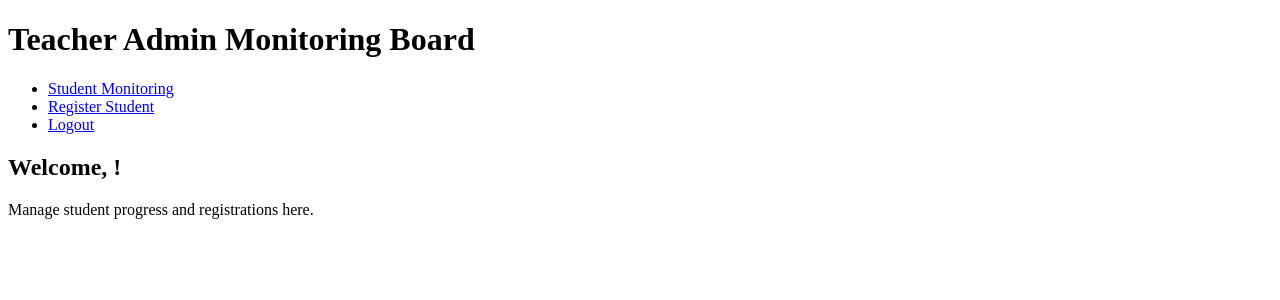
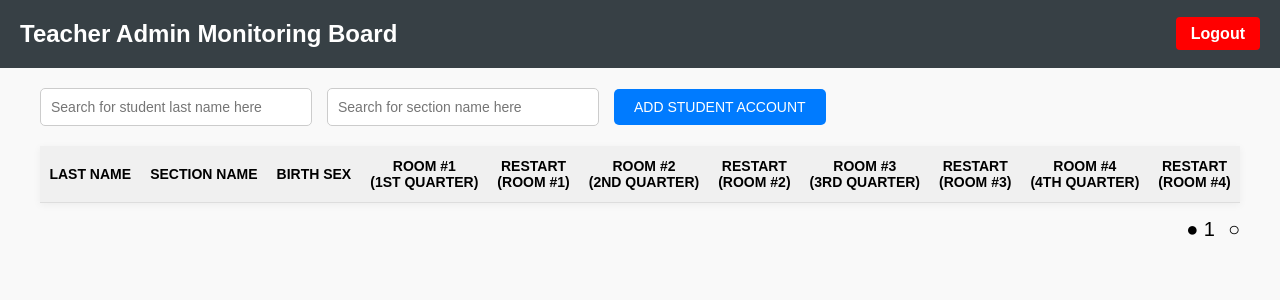
Before and after one commit to InFeliouS/libertys_path_api, a PHP site: page /libertys_path_api/html/dashboard_view.html in a window 1280 px wide. Shown: the top 300 px of the page. Run offline with PHP 8.4, Linux system fonts and the light colour scheme; lists and menus that the app fills with data are empty.

Commit message:
04/15/2025 @10:54AM
- ui fix sa 404
- path fix sa 404
- starting pa lang sa monitoring board pero linking pa lang nung logout btn and add student account btn - na working naman yun don't worry - sira lang muna yung html HAHAHAHA

```diff
--- a/css/dashboard_view.css
+++ b/css/dashboard_view.css
@@ -0,0 +1,113 @@
+body {
+    font-family: Arial, sans-serif;
+    background-color: #f9f9f9;
+    margin: 0;
+    padding: 0;
+}
+
+header {
+    background-color: #374045;
+    color: white;
+    padding: 20px;
+    display: flex;
+    justify-content: space-between;
+    align-items: center;
+}
+
+header h1 {
+    margin: 0;
+    font-size: 24px;
+}
+
+nav ul {
+    list-style-type: none;
+    display: flex;
+    gap: 15px;
+    margin: 0;
+    padding: 0;
+}
+
+nav li {
+    display: inline;
+}
+
+nav a {
+    color: white;
+    text-decoration: none;
+    background-color: red;
+    padding: 8px 15px;
+    border-radius: 4px;
+    font-weight: bold;
+}
+
+main {
+    padding: 20px;
+    max-width: 1200px;
+    margin: 0 auto;
+}
+
+.search-bar {
+    display: flex;
+    flex-wrap: wrap;
+    gap: 15px;
+    margin-bottom: 20px;
+    align-items: center;
+}
+
+input[type="text"] {
+    padding: 10px;
+    width: 250px;
+    border: 1px solid #ccc;
+    border-radius: 5px;
+    font-size: 14px;
+}
+
+.add-btn {
+    background-color: #007bff;
+    color: white;
+    border: none;
+    padding: 10px 20px;
+    border-radius: 5px;
+    cursor: pointer;
+    font-size: 14px;
+    transition: background-color 0.3s ease;
+}
+
+.add-btn:hover {
+    background-color: #0056b3;
+}
+
+table {
+    width: 100%;
+    border-collapse: collapse;
+    background-color: white;
+    box-shadow: 0 2px 8px rgba(0, 0, 0, 0.05);
+}
+
+th, td {
+    padding: 12px 8px;
+    text-align: center;
+    border-bottom: 1px solid #ddd;
+    font-size: 14px;
+}
+
+th {
+    background-color: #f0f0f0;
+    font-weight: bold;
+}
+
+.pagination {
+    margin-top: 15px;
+    text-align: right;
+    font-size: 18px;
+}
+
+.pagination span {
+    font-size: 20px;
+    margin-left: 8px;
+    cursor: pointer;
+}
+
+.pagination span:hover {
+    color: #007bff;
+}
--- a/html/dashboard_view.html
+++ b/html/dashboard_view.html
@@ -1,9 +1,9 @@
 <!DOCTYPE html>
 <html lang="en">
 <head>
-    <meta charset="UTF-8">
-    <meta name="viewport" content="width=device-width, initial-scale=1.0">
-    <title>Monitoring Board</title>
+    <meta charset="UTF-8" />
+    <meta name="viewport" content="width=device-width, initial-scale=1.0"/>
+    <title>Liberty's Path | Monitoring</title>
     <link rel="icon" href="/libertys_path_api/assets/libertys-path-logo-2d.png" type="image/png"/>
     <link rel="stylesheet" href="/libertys_path_api/css/dashboard_view.css"/>
 </head>
@@ -11,17 +11,44 @@
     <header>
         <h1>Teacher Admin Monitoring Board</h1>
         <nav>
-            <ul>
-                <li><a href="/libertys_path_api/student_monitoring">Student Monitoring</a></li>
-                <li><a href="/libertys_path_api/register_student">Register Student</a></li>
-                <li><a href="/libertys_path_api/logout">Logout</a></li>
-            </ul>
+            <a href="/libertys_path_api/logout">Logout</a>
         </nav>
     </header>
 
     <main>
-        <h2>Welcome, <?php echo htmlspecialchars($teacher_username); ?>!</h2>
-        <p>Manage student progress and registrations here.</p>
+        <div class="search-bar">
+            <input type="text" id="searchLastName" placeholder="Search for student last name here" />
+            <input type="text" id="searchSectionName" placeholder="Search for section name here" />
+            <button class="add-btn" onclick="location.href='/libertys_path_api/register_student'">ADD STUDENT ACCOUNT</button>
+        </div>
+
+        <table id="studentTable">
+            <thead>
+                <tr>
+                    <th>LAST NAME</th>
+                    <th>SECTION NAME</th>
+                    <th>BIRTH SEX</th>
+                    <th>ROOM #1<br>(1ST QUARTER)</th>
+                    <th>RESTART<br>(ROOM #1)</th>
+                    <th>ROOM #2<br>(2ND QUARTER)</th>
+                    <th>RESTART<br>(ROOM #2)</th>
+                    <th>ROOM #3<br>(3RD QUARTER)</th>
+                    <th>RESTART<br>(ROOM #3)</th>
+                    <th>ROOM #4<br>(4TH QUARTER)</th>
+                    <th>RESTART<br>(ROOM #4)</th>
+                </tr>
+            </thead>
+            <tbody>
+                <?php include $_SERVER['DOCUMENT_ROOT'] . "/libertys_path_api/php/fetch_students.php"; ?>
+            </tbody>
+        </table>
+
+        <div class="pagination">
+            <span>&#9679; 1</span>
+            <span>&#9675;</span>
+        </div>
     </main>
+
+    <script src="/libertys_path_api/js/dashboard_view.js"></script>
 </body>
 </html>
--- a/html/errors/404.html
+++ b/html/errors/404.html
@@ -10,6 +10,6 @@
 <body>
     <h1>404</h1>
     <p>Oops! The page you are looking for does not exist.</p>
-    <p><a href="/libertys_path_api/dashboard">Go Back Home</a></p>
+    <p><a href="/libertys_path_api/dashboard">Go Back to Liberty's Path</a></p>
 </body>
 </html>
--- a/html/login.html
+++ b/html/login.html
@@ -4,7 +4,7 @@
 <head>
   <meta charset="UTF-8" />
   <meta name="viewport" content="width=device-width, initial-scale=1.0"/>
-  <title>Liberty's Path: Teacher Admin</title>
+  <title>Liberty's Path | Login</title>
   <link rel="icon" href="/libertys_path_api/assets/libertys-path-logo-2d.png" type="image/png"/>
   <link rel="stylesheet" href="/libertys_path_api/css/login.css"/>
 </head>
--- a/html/register_student.html
+++ b/html/register_student.html
@@ -3,7 +3,7 @@
 <head>
     <meta charset="UTF-8">
     <meta name="viewport" content="width=device-width, initial-scale=1.0">
-    <title>Student Account Creation</title>
+    <title>Liberty's Path | Registration</title>
     <link rel="icon" href="/libertys_path_api/assets/libertys-path-logo-2d.png" type="image/png"/>
     <link rel="stylesheet" href="/libertys_path_api/css/register_student.css">
 </head>
```
Also changed, not shown: css/register_student.css (indentation only), js/register_student.js (line endings or trailing spaces), php/dashboard/student_register.php (line endings or trailing spaces).
